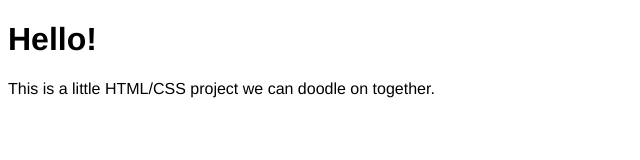
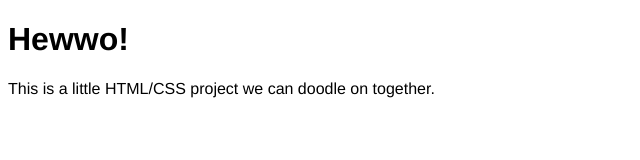
Before and after one commit to teejayvanslyke/hewwo, a plain HTML site: page index.html in a window 1280 px wide. Shown: the full height of the page, 0-640 px from the left. Drawn offline with Linux system fonts and the light colour scheme.

Commit message:
Changes 'Hello' to 'Hewwo'. Duh.

```diff
--- a/index.html
+++ b/index.html
@@ -10,7 +10,7 @@
         <link rel="stylesheet" href="app.css">
     </head>
     <body>
-        <h1>Hello!</h1>
+        <h1>Hewwo!</h1>
 
         <p>This is a little HTML/CSS project we can doodle on together.</p>
         <script src="app.js"></script>
```
